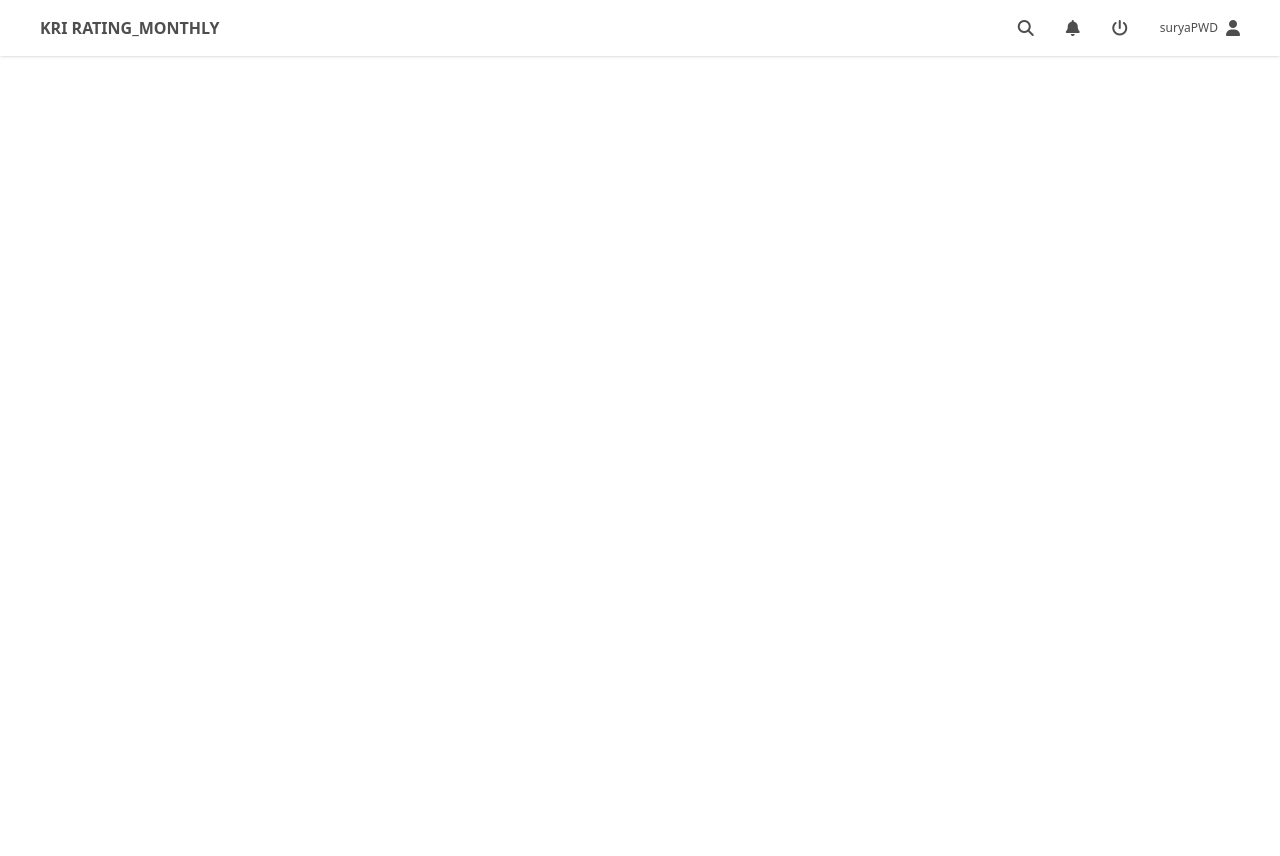
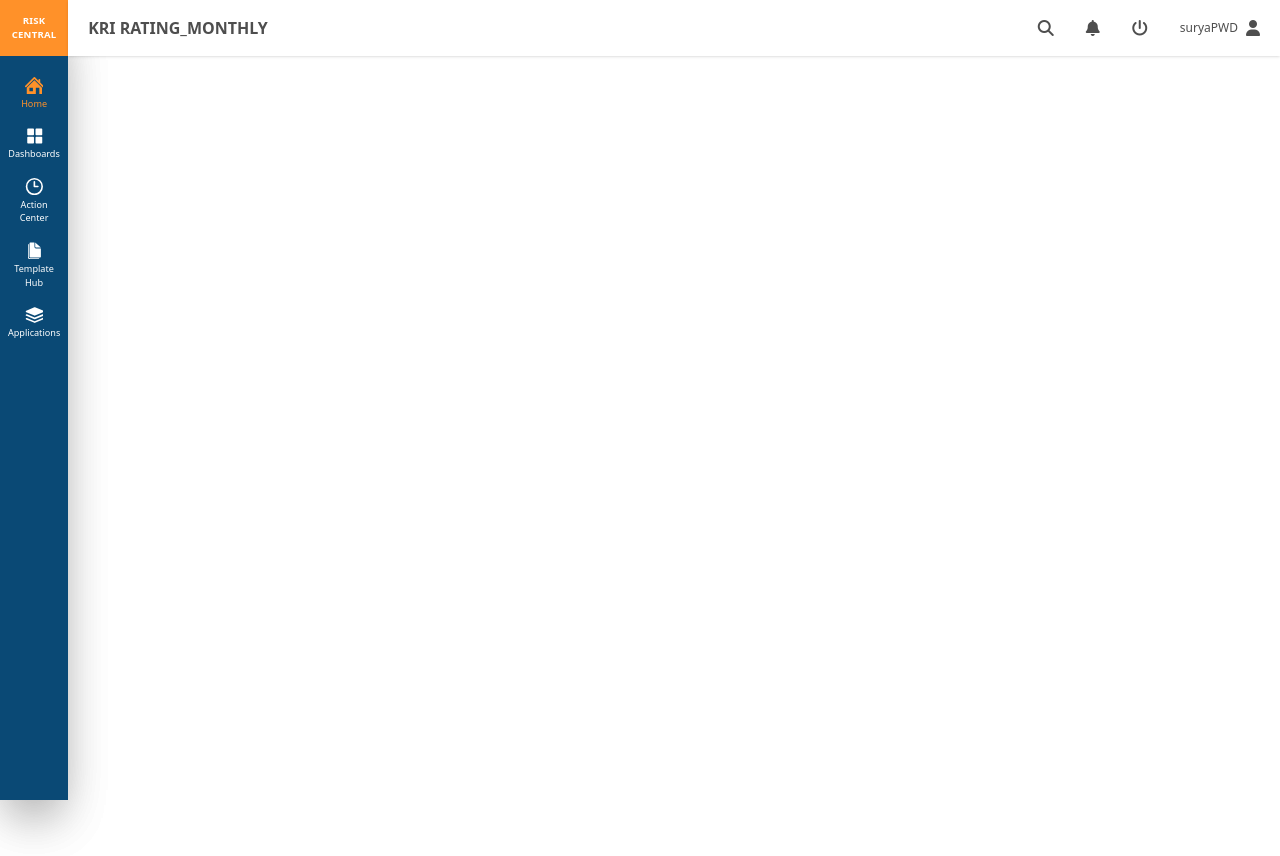
Before and after one commit to sreekesh-k/poc-recreate, a React (Vite) app: page / in a window 1280 px wide. Before the commit the page ends 800 px from the top, so only its background shows below. Built offline with nearby package versions, Linux system fonts and the light colour scheme.

Commit message:
pannels done

```diff
--- a/src/App.jsx
+++ b/src/App.jsx
@@ -3,7 +3,9 @@ import Layout from "./common/Layout";
 function App() {
   return (
     <>
-      <Layout></Layout>
+      <Layout>
+
+      </Layout>
     </>
   );
 }
--- a/src/common/Layout.jsx
+++ b/src/common/Layout.jsx
@@ -1,11 +1,17 @@
 import React from "react";
 import Header from "./header/Header";
+import Sidebar from "./header/Sidebar";
 
 function Layout({ children }) {
   return (
     <>
-      <Header />
-      {children}
+      <div className=" flex">
+        <Sidebar />
+        <div className="flex-col flex w-full">
+          <Header />
+          <div className="relative h-[calc(100svh-3.5rem)] overflow-auto">{children}</div>
+        </div>
+      </div>
     </>
   );
 }
--- a/src/common/header/Header.jsx
+++ b/src/common/header/Header.jsx
@@ -2,17 +2,17 @@ import React from "react";
 
 function Header() {
   return (
-    <header className=" relative w-full">
-      <nav className=" fixed top-0 left-0 flex items-center shadow h-14 px-10 w-full">
-        <h1 className="font-black flex-1">KRI RATING_MONTHLY</h1>
+    <header className="relative">
+      <nav className=" flex items-center shadow h-14 px-5 bg-white">
+        <h1 className="font-bold flex-1 ">KRI RATING_MONTHLY</h1>
         <div className="flex-1 "></div>
         <div className="flex-1 flex gap-8 justify-end items-center">
-          <i class="fa-solid fa-magnifying-glass"></i>
-          <i class="fa-solid fa-bell"></i>
-          <i class="fa-solid fa-power-off"></i>
+          <i className="fa-solid fa-magnifying-glass"></i>
+          <i className="fa-solid fa-bell"></i>
+          <i className="fa-solid fa-power-off"></i>
           <div className="flex items-center justify-center gap-2">
             <span className=" text-xs">suryaPWD</span>
-            <i class="fa-solid fa-user"></i>
+            <i className="fa-solid fa-user"></i>
           </div>
         </div>
       </nav>
--- /dev/null
+++ b/src/common/header/Sidebar.jsx
@@ -0,0 +1,57 @@
+import React, { useState } from "react";
+import Icon from "../icons/Icon";
+
+function Sidebar() {
+  const [active, setActive] = useState("#ff9129");
+  return (
+    <aside className=" w-18 relative text-white shadow-2xl">
+      <div className="  h-[100svh] bg-[#0a4975] shadow-2xl">
+        <div className=" bg-orange h-14 font-black tracking-wide items-center justify-center flex text-center  bg-[#ff9129] text-[.6rem]">
+          RISK
+          <br />
+          CENTRAL
+        </div>
+        <nav className=" flex-col items-center gap-4 text-[.57rem]  w-full h-full flex py-5 text-center">
+          <a
+            href="#"
+            className={` flex items-center justify-center gap-[.175rem] flex-col text-[#ff9129]`}
+          >
+            <Icon name="Home" color={active} />
+            Home
+          </a>
+          <a
+            href="#"
+            className=" flex items-center justify-center gap-[.175rem] flex-col"
+          >
+            <Icon name="Dashboard" />
+            Dashboards
+          </a>
+          <a
+            href="#"
+            className=" flex items-center justify-center gap-[.175rem] flex-col"
+          >
+            <Icon name="ActionCenter" />
+            Action <br />
+            Center
+          </a>
+          <a
+            href="#"
+            className=" flex items-center justify-center gap-[.175rem] flex-col"
+          >
+            <Icon name="TemplateHub" />
+            Template <br /> Hub
+          </a>
+          <a
+            href="#"
+            className=" flex items-center justify-center gap-[.175rem] flex-col"
+          >
+            <Icon name="Applications" />
+            Applications
+          </a>
+        </nav>
+      </div>
+    </aside>
+  );
+}
+
+export default Sidebar;
--- /dev/null
+++ b/src/common/icons/Icon.jsx
@@ -0,0 +1,57 @@
+import React from "react";
+
+function Icon({ name = "home", size = 18, color = "currentColor" }) {
+  const icons = {
+    Home: (
+      <path
+        fillRule="evenodd"
+        transform="translate(-436 -1891.754)"
+        d="M461,1905.5a1.169,1.169,0,0,1-1.969.855l0,0-10.5-10.5h0l-.03-.029h0l-10.5,10.5h0a1.171,1.171,0,1,1-1.634-1.679l11.3-11.3a1.168,1.168,0,0,1,.845-.36h.072l.053,0h0a1.17,1.17,0,0,1,.729.366h0l4.611,4.611v-1.077a1.172,1.172,0,0,1,2.344,0v3.421l4.373,4.373,0,0A1.164,1.164,0,0,1,461,1905.5Zm-2.344,1.953v8.2a1.172,1.172,0,0,1-1.172,1.172h-2.344v-9.375h-4.687v9.375H439.516a1.172,1.172,0,0,1-1.172-1.172v-8.2L448.5,1897.3Zm-12.109,0h-4.687v4.688h4.688Z"
+      />
+    ),
+    Dashboard: (
+      <path
+        d="M233.966,2027h-6.9a1.034,1.034,0,0,1-1.034-1.034v-6.9a1.034,1.034,0,0,1,1.034-1.034h6.9a1.034,1.034,0,0,1,1.034,1.034v6.9A1.034,1.034,0,0,1,233.966,2027Zm0-11.034h-6.9a1.034,1.034,0,0,1-1.034-1.035v-6.9a1.034,1.034,0,0,1,1.034-1.034h6.9a1.034,1.034,0,0,1,1.034,1.034v6.9A1.034,1.034,0,0,1,233.966,2015.965ZM222.931,2027h-6.9a1.034,1.034,0,0,1-1.034-1.034v-6.9a1.034,1.034,0,0,1,1.034-1.034h6.9a1.034,1.034,0,0,1,1.034,1.034v6.9A1.034,1.034,0,0,1,222.931,2027Zm0-11.034h-6.9a1.034,1.034,0,0,1-1.034-1.035v-6.9a1.034,1.034,0,0,1,1.034-1.034h6.9a1.034,1.034,0,0,1,1.034,1.034v6.9A1.034,1.034,0,0,1,222.931,2015.965Z"
+        transform="translate(-212 -2003.748)"
+        fillRule="evenodd"
+      />
+    ),
+    ActionCenter: (
+      <path
+        d="M2083.5,435a11.5,11.5,0,1,1,11.5-11.5A11.5,11.5,0,0,1,2083.5,435Zm0-20.844a9.344,9.344,0,1,0,9.344,9.344A9.344,9.344,0,0,0,2083.5,414.156Zm4.672,10.422H2083.5a1.078,1.078,0,0,1-1.078-1.078v-6.469a1.078,1.078,0,0,1,2.156,0v5.391h3.594a1.078,1.078,0,0,1,0,2.156Z"
+        transform="translate(-2071 -410.75)"
+        fillRule="evenodd"
+      />
+    ),
+    TemplateHub: (
+      <path
+        d="M235.147,1127.9H222.092a1.031,1.031,0,0,1-1.031-1.031v-17.865a1.031,1.031,0,0,1,1.031-1.031h5.5v5.841a2.064,2.064,0,0,0,2.061,2.066h6.528v10.989A1.031,1.031,0,0,1,235.147,1127.9Zm-5.5-13.052a1.032,1.032,0,0,1-1.031-1.033v-5.854l7.558,6.886H229.65Zm-6.813,14.083h11.279a1.031,1.031,0,0,1-1.031,1.031H221.061A2.061,2.061,0,0,1,219,1127.9v-16.834a1.031,1.031,0,0,1,1.031-1.031v16.834a2.061,2.061,0,0,0,2.061,2.061Z"
+        transform="translate(-215 -1106.027)"
+        fillRule="evenodd"
+      />
+    ),
+    Applications: (
+      <path
+        d="M459.167,2355.471h0l-10.8,4.469-.005,0,0,0h0a1.112,1.112,0,0,1-.855,0h0l0,0,0,0-10.8-4.469h0a1.118,1.118,0,1,1,.855-2.066h0l.005,0,0,0,10.373,4.292,10.373-4.292.005,0,0,0h0a1.118,1.118,0,1,1,.855,2.066Zm0-4.846h0l-10.8,4.469-.005,0,0,0h0a1.109,1.109,0,0,1-.855,0h0l0,0,0,0-10.8-4.469h0a1.117,1.117,0,0,1,0-2.066h0l10.8-4.469,0,0,0,0h0a1.112,1.112,0,0,1,.855,0h0l0,0,.005,0,10.8,4.469h0a1.118,1.118,0,0,1,0,2.066Zm-22.048,7.541a1.114,1.114,0,0,1,.428.085h0l.005,0,0,0,10.373,4.292,10.373-4.292.005,0,0,0h0a1.118,1.118,0,1,1,.855,2.066h0l-10.8,4.469-.005,0,0,0h0a1.112,1.112,0,0,1-.855,0h0l0,0,0,0-10.8-4.469h0a1.118,1.118,0,0,1,.427-2.151Z"
+        transform="translate(-435 -2341)"
+        fillRule="evenodd"
+      />
+    ),
+  };
+  return (
+    <svg
+      xmlns="http://www.w3.org/2000/svg"
+      width={size}
+      height={size}
+      viewBox="0 0 24 24"
+      fill={color}
+      strokeWidth="2"
+      strokeLinecap="round"
+      strokeLinejoin="round"
+    >
+      {icons[name] || null}
+    </svg>
+  );
+}
+
+export default Icon;
--- a/src/index.css
+++ b/src/index.css
@@ -1,7 +1,7 @@
 @import "tailwindcss";
 
 body {
-  @apply max-w-[96rem] mx-auto text-[#4e4e4e];
+  @apply max-w-[96rem] mx-auto text-[#4e4e4e] overflow-hidden h-screen;
 }
 
 #root{
```
